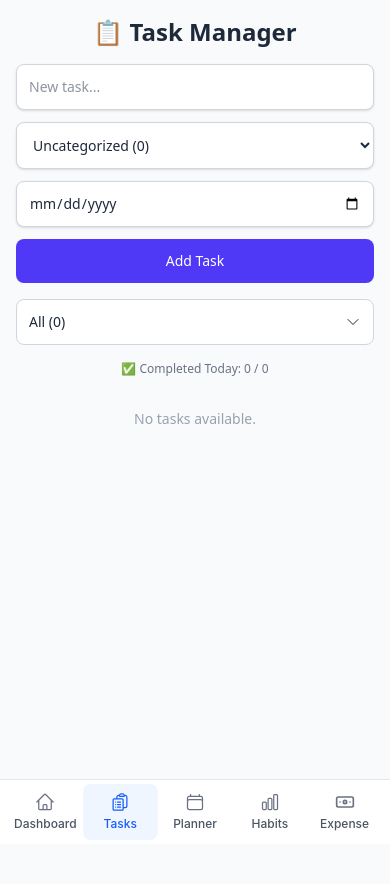
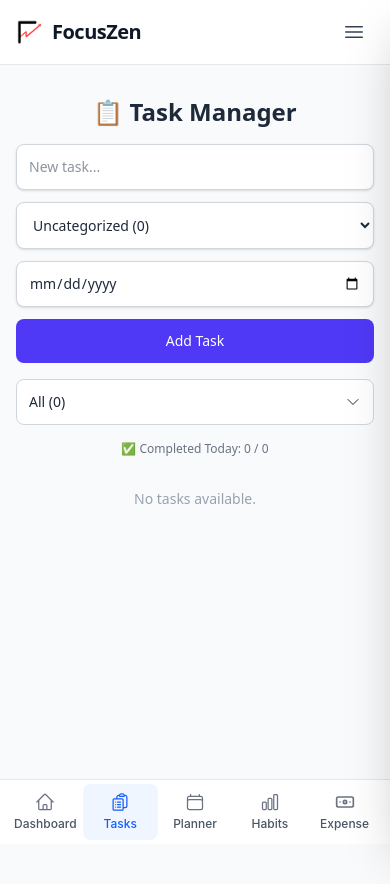
Before and after one commit to devrajsawant/focusZen, a Next.js app: page /task in a window 390 px wide. Shown: the top 884 px of the page. Built offline with nearby package versions, Linux system fonts and the light colour scheme.

Commit message:
feat: implemented top nav bar for small devices and sidebar

```diff
--- a/app/dashboard/page.tsx
+++ b/app/dashboard/page.tsx
@@ -12,7 +12,7 @@
       <section className="min-h-[92vh] sm:h-[92vh] flex flex-col space-y-4 sm:space-y-6 p-4 sm:p-6 overflow-hidden">
         {/* Header */}
         <div className="shrink-0">
-          <h1 className="text-2xl sm:text-3xl font-bold">Welcome back, Champ 👋</h1>
+          <h1 className="text-xl md:text-2xl font-bold">Welcome back, Champ 👋</h1>
           <p className="text-sm sm:text-base text-gray-600">Here's your productivity summary</p>
         </div>
 
--- a/app/layout.tsx
+++ b/app/layout.tsx
@@ -19,7 +19,7 @@
       </Head>
       <body className="flex min-h-screen bg-gray-100"  cz-shortcut-listen="true">
         <Sidebar />
-        <main className="flex-1 mb-10 md:mb-0">{children}</main>
+        <main className="flex-1 mb-20 mt-20 md:mb-0 md:mt-0" >{children}</main>
       </body>
     </html>
   )
--- a/components/Sidebar.tsx
+++ b/components/Sidebar.tsx
@@ -1,44 +1,54 @@
-'use client'
+"use client";
 
-import Link from 'next/link'
-import { usePathname } from 'next/navigation'
-import { cn } from '@/utils/cn'
+import Link from "next/link";
+import { usePathname } from "next/navigation";
+import { cn } from "@/utils/cn";
 import {
   HomeIcon,
   ClipboardDocumentListIcon,
   CalendarIcon,
   ChartBarIcon,
-  CpuChipIcon,
-  BeakerIcon
-} from '@heroicons/react/24/outline'
-import { Banknote } from 'lucide-react'
-import Image from 'next/image';
-
+  Bars3Icon,
+  XMarkIcon,
+  Cog6ToothIcon,
+  InformationCircleIcon,
+  UserIcon,
+} from "@heroicons/react/24/outline";
+import { Banknote } from "lucide-react";
+import Image from "next/image";
+import { useState } from "react";
 
 const navItems = [
-  { label: 'Dashboard', href: '/dashboard', icon: <HomeIcon className="w-5 h-5" /> },
-  { label: 'Tasks', href: '/task', icon: <ClipboardDocumentListIcon className="w-5 h-5" /> },
-  { label: 'Planner', href: '/planner', icon: <CalendarIcon className="w-5 h-5" /> },
-  { label: 'Habits', href: '/habits', icon: <ChartBarIcon className="w-5 h-5" /> },
-  { label: 'Expense', href: '/expense', icon: <Banknote className="w-5 h-5" /> },
-]
+  { label: "Dashboard", href: "/dashboard", icon: <HomeIcon className="w-5 h-5" /> },
+  { label: "Tasks", href: "/task", icon: <ClipboardDocumentListIcon className="w-5 h-5" /> },
+  { label: "Planner", href: "/planner", icon: <CalendarIcon className="w-5 h-5" /> },
+  { label: "Habits", href: "/habits", icon: <ChartBarIcon className="w-5 h-5" /> },
+  { label: "Expense", href: "/expense", icon: <Banknote className="w-5 h-5" /> },
+];
+
+const mobileMenuItems = [
+  { label: "Account", href: "/account", icon: <UserIcon className="w-5 h-5" /> },
+  { label: "Settings", href: "/settings", icon: <Cog6ToothIcon className="w-5 h-5" /> },
+  { label: "About", href: "/about", icon: <InformationCircleIcon className="w-5 h-5" /> },
+];
 
 export default function Sidebar() {
   const pathname = usePathname();
+  const [isMobileMenuOpen, setIsMobileMenuOpen] = useState(false);
 
-  // Hide sidebar on home route
-  if (pathname === '/') {
-    return null;
-  }
+  if (pathname === "/") return null;
+
+  const toggleMobileMenu = () => setIsMobileMenuOpen(!isMobileMenuOpen);
+  const closeMobileMenu = () => setIsMobileMenuOpen(false);
 
   return (
     <>
       {/* Desktop Sidebar */}
-      <aside className="w-64 font-sans bg-white shadow-xl rounded-xl p-4 hidden md:flex flex-col h-screen justify-between border border-gray-200 transition-colors duration-200 sticky top-0">
+      <aside className="w-64 font-sans bg-white shadow-xl rounded-xl p-4 hidden md:flex flex-col h-screen justify-between border border-gray-200 sticky top-0">
         <div>
-          <div className='flex h-fit mb-8 items-center gap-1 justify-start py-2 border-b border-grey-400'>
-          <span><Image src='/assets/FocusZenLogo2.png' alt='focusZenLogo' width={32} height={32}/></span>
-          <h2 className="text-2xl font-bold  tracking-tight text-gray-900 font-sans">  FocusZen</h2>
+          <div className="flex h-fit mb-8 items-center gap-1 justify-start py-2 border-b border-gray-200">
+            <Image src="/assets/FocusZenLogo2.png" alt="focusZenLogo" width={32} height={32} />
+            <h2 className="text-2xl font-bold tracking-tight text-gray-900 font-sans">FocusZen</h2>
           </div>
           <nav className="flex flex-col gap-2">
             {navItems.map(({ label, href, icon }) => (
@@ -46,12 +56,9 @@
                 key={href}
                 href={href}
                 className={cn(
-                  'flex items-center gap-3 px-4 py-3 rounded-lg transition-colors text-base font-medium font-sans focus:outline-none tracking-tight',
-                  pathname === href
-                    ? 'bg-blue-100 text-blue-700 shadow-sm'
-                    : 'text-gray-700 hover:bg-gray-100'
+                  "flex items-center gap-3 px-4 py-3 rounded-lg transition-colors text-base font-medium font-sans focus:outline-none tracking-tight",
+                  pathname === href ? "bg-blue-100 text-blue-700 shadow-sm" : "text-gray-700 hover:bg-gray-100"
                 )}
-                tabIndex={0}
               >
                 {icon}
                 <span className="truncate">{label}</span>
@@ -61,34 +68,81 @@
         </div>
       </aside>
 
+      {/* Mobile Top Bar */}
+      <div className="md:hidden fixed top-0 left-0 right-0 bg-white border-b border-gray-200 z-50 px-4 py-3">
+        <div className="flex items-center justify-between">
+          <div className="flex items-center gap-2">
+            <Image src="/assets/FocusZenLogo2.png" alt="focusZenLogo" width={28} height={28} />
+            <h2 className="text-xl font-bold tracking-tight text-gray-900 font-sans">FocusZen</h2>
+          </div>
+          <button onClick={toggleMobileMenu} className="p-2 rounded-lg hover:bg-gray-100 transition-colors">
+            <Bars3Icon className="w-6 h-6 text-gray-700" />
+          </button>
+        </div>
+      </div>
+
+      {/* Backdrop (Always Rendered for Smooth Fade) */}
+      <div
+        className={cn(
+          "md:hidden fixed inset-0 z-40 transition-opacity duration-300 ease-in-out",
+          isMobileMenuOpen ? "opacity-100 pointer-events-auto" : "opacity-0 pointer-events-none"
+        )}
+        onClick={closeMobileMenu}
+      />
+
+      {/* Mobile Sidebar (Always Rendered for Smooth Slide) */}
+      <aside
+        className={cn(
+          "md:hidden fixed top-0 right-0 h-full w-60 bg-white shadow-2xl z-50 transform transition-transform duration-300 ease-in-out",
+          isMobileMenuOpen ? "translate-x-0" : "translate-x-full"
+        )}
+      >
+        <div className="flex flex-col h-full">
+          {/* Header */}
+          <div className="flex items-center justify-between p-4 border-b border-gray-200">
+            <h3 className="text-lg font-semibold text-gray-900"></h3>
+            <button onClick={closeMobileMenu} className="p-2 rounded-lg hover:bg-gray-100 transition-colors">
+              <XMarkIcon className="w-6 h-6 text-gray-700" />
+            </button>
+          </div>
+
+          {/* Navigation Items */}
+          <div className="flex-1 p-4">
+            <nav className="flex flex-col gap-2">
+              {mobileMenuItems.map(({ label, href, icon }) => (
+                <Link
+                  key={href}
+                  href={href}
+                  onClick={closeMobileMenu}
+                  className="flex items-center gap-3 px-4 py-3 rounded-lg transition-colors text-base font-medium font-sans tracking-tight text-gray-700 hover:bg-gray-100"
+                >
+                  {icon}
+                  <span className="truncate">{label}</span>
+                </Link>
+              ))}
+            </nav>
+          </div>
+        </div>
+      </aside>
+
       {/* Mobile Bottom Navigation */}
-      <nav className="md:hidden fixed bottom-0 left-0 right-0 bg-white border-t border-gray-200 z-50">
+      <nav className="md:hidden fixed bottom-0 left-0 right-0 bg-white border-t border-gray-200 z-40">
         <div className="flex justify-around items-center px-2 py-1">
           {navItems.map(({ label, href, icon }) => (
             <Link
               key={href}
               href={href}
               className={cn(
-                'flex flex-col items-center justify-center py-2 px-3 rounded-lg transition-colors min-w-0 flex-1',
-                pathname === href
-                  ? 'text-blue-600 bg-blue-50'
-                  : 'text-gray-600 hover:text-gray-900 hover:bg-gray-50'
+                "flex flex-col items-center justify-center py-2 px-3 rounded-lg transition-colors min-w-0 flex-1",
+                pathname === href ? "text-blue-600 bg-blue-50" : "text-gray-600 hover:text-gray-900 hover:bg-gray-50"
               )}
             >
-              <div className={cn(
-                'mb-1',
-                pathname === href ? 'text-blue-600' : 'text-gray-500'
-              )}>
-                {icon}
-              </div>
+              <div className={cn("mb-1", pathname === href ? "text-blue-600" : "text-gray-500")}>{icon}</div>
               <span className="text-xs font-medium truncate">{label}</span>
             </Link>
           ))}
         </div>
       </nav>
-
-      {/* Bottom padding for mobile to account for bottom nav */}
-      <div className="md:hidden h-20" />
     </>
-  )
+  );
 }
```
